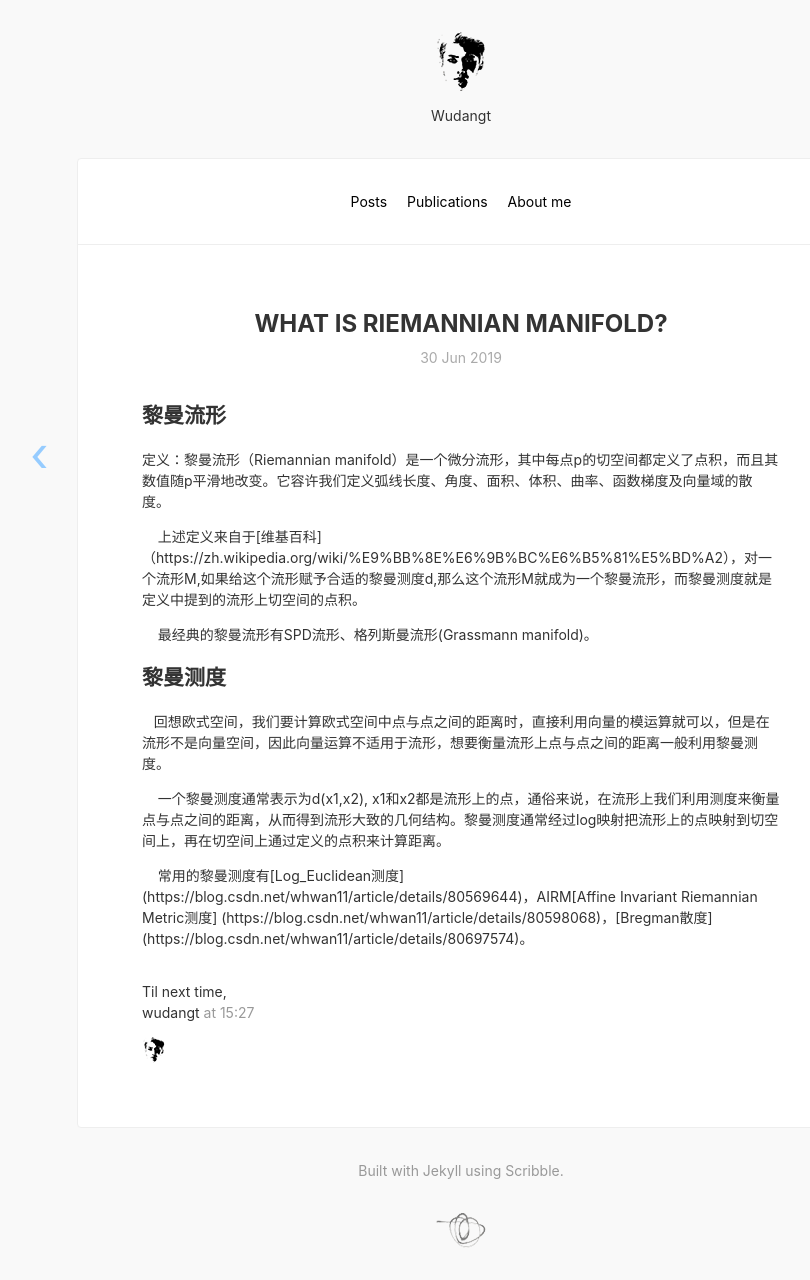
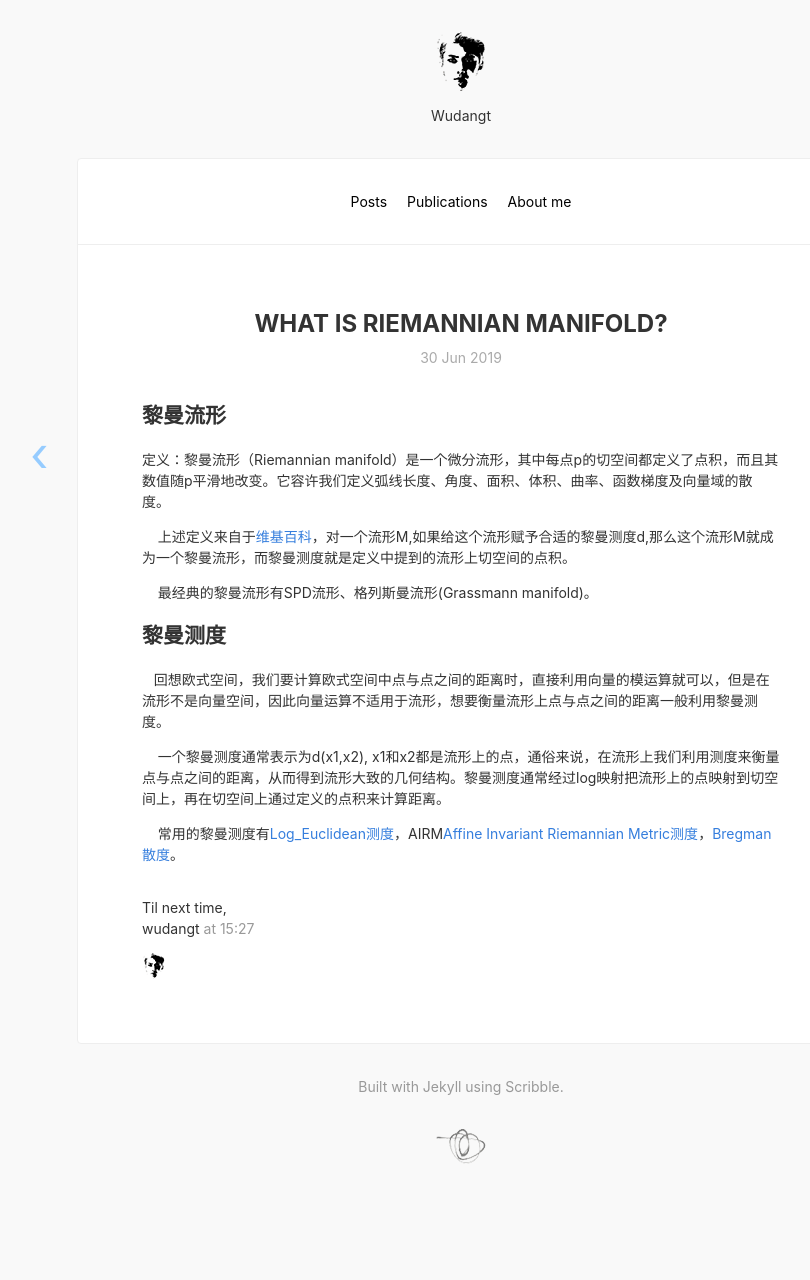
Before and after one commit to wudangt/wudangt.github.io, a Jekyll site: the page built from _posts/2019-06-30-what-is-Riemannian-Manifold.md, in a window 1280 px wide. Shown: the whole page, without its empty margins (179-989 px from the left). Built offline with Jekyll 4.4.1, drawn with Linux system fonts in a browser that asks for light colours; nearby versions of some CDN libraries; after the commit the page ends 1196 px from its top, so only the background shows below that; part of the change alters nothing that is shown.

Commit message:
fixed links

```diff
--- a/_posts/2019-06-30-what-is-Riemannian-Manifold.md
+++ b/_posts/2019-06-30-what-is-Riemannian-Manifold.md
@@ -6,7 +6,7 @@ date: 2019-06-30 15:27:31
 
 定义：黎曼流形（Riemannian manifold）是一个微分流形，其中每点p的切空间都定义了点积，而且其数值随p平滑地改变。它容许我们定义弧线长度、角度、面积、体积、曲率、函数梯度及向量域的散度。
 
-    上述定义来自于[维基百科]（https://zh.wikipedia.org/wiki/%E9%BB%8E%E6%9B%BC%E6%B5%81%E5%BD%A2），对一个流形M,如果给这个流形赋予合适的黎曼测度d,那么这个流形M就成为一个黎曼流形，而黎曼测度就是定义中提到的流形上切空间的点积。
+    上述定义来自于[维基百科](https://zh.wikipedia.org/wiki/%E9%BB%8E%E6%9B%BC%E6%B5%81%E5%BD%A2)，对一个流形M,如果给这个流形赋予合适的黎曼测度d,那么这个流形M就成为一个黎曼流形，而黎曼测度就是定义中提到的流形上切空间的点积。
 
     最经典的黎曼流形有SPD流形、格列斯曼流形(Grassmann manifold)。
 ## 黎曼测度
@@ -14,4 +14,4 @@ date: 2019-06-30 15:27:31
 
     一个黎曼测度通常表示为d(x1,x2), x1和x2都是流形上的点，通俗来说，在流形上我们利用测度来衡量点与点之间的距离，从而得到流形大致的几何结构。黎曼测度通常经过log映射把流形上的点映射到切空间上，再在切空间上通过定义的点积来计算距离。
 
-    常用的黎曼测度有[Log_Euclidean测度] (https://blog.csdn.net/whwan11/article/details/80569644)，AIRM[Affine Invariant Riemannian Metric测度] (https://blog.csdn.net/whwan11/article/details/80598068)，[Bregman散度] (https://blog.csdn.net/whwan11/article/details/80697574)。
+    常用的黎曼测度有[Log_Euclidean测度](https://blog.csdn.net/whwan11/article/details/80569644)，AIRM[Affine Invariant Riemannian Metric测度](https://blog.csdn.net/whwan11/article/details/80598068)，[Bregman散度](https://blog.csdn.net/whwan11/article/details/80697574)。
```
